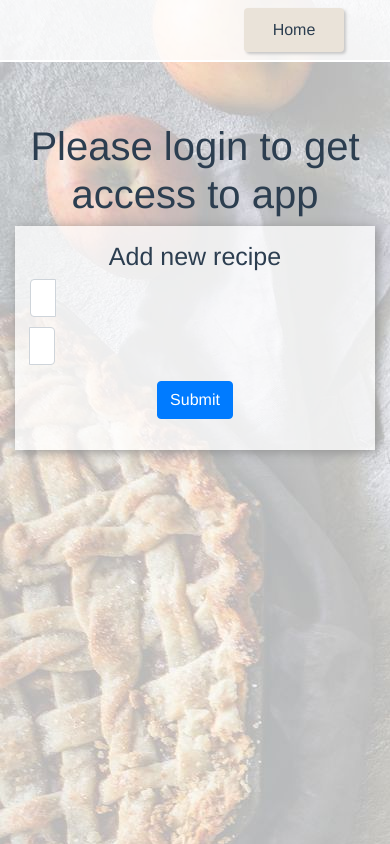
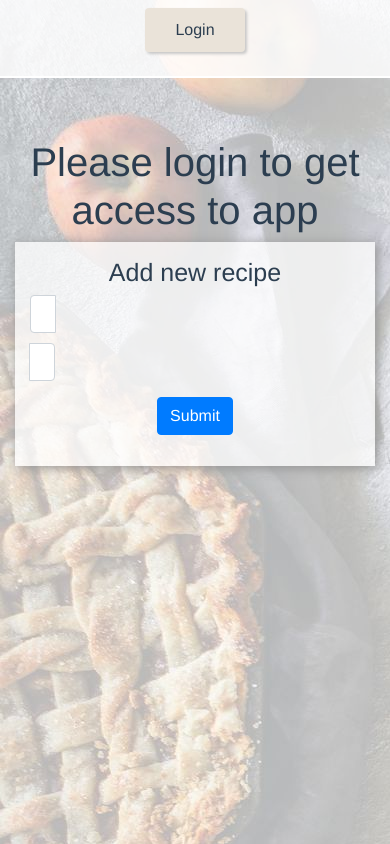
Before and after one commit to AndKorbiel/my-recipes, a Vue app: page /login in a window 390 px wide. Built offline with nearby package versions, Linux system fonts and the light colour scheme.

Commit message:
Navbar fixes

```diff
--- a/src/components/Navbar.vue
+++ b/src/components/Navbar.vue
@@ -2,7 +2,7 @@
     .container-fluid.navbar
         .row
             .col-sm-12.menu
-                router-link(:to="{ path: '/' }") Home
+                router-link(:to="{ path: '/' }") {{ authorizationToken ? 'Home' : 'Login' }}
                 router-link(:to="{ path: 'register' }" v-if="isAdmin") Register new user
                 router-link(:to="{ path: 'user-list' }" v-if="isAdmin") Users list
                 div.login-section(v-if="authorizationToken")
@@ -42,6 +42,7 @@
         .menu {
             display: flex;
             justify-content: flex-end;
+            align-items: center;
 
             a {
                 display: block;
@@ -72,5 +73,19 @@
                 }
             }
         }
+
+        @media screen and (max-width: 768px) {
+            .menu {
+                flex-direction: column;
+
+                .login-section a {
+                    margin-bottom: 0;
+                }
+
+                a {
+                    margin-bottom: 1em;
+                }
+            }
+        }
     }
 </style>
--- a/src/components/SubmitForm.vue
+++ b/src/components/SubmitForm.vue
@@ -83,6 +83,7 @@
         background: rgba(255, 255, 255, 0.749);
         padding: 15px;
         box-shadow: 2px 2px 11px #929292;
+        margin-bottom: 20px;
 
         .input-group {
             display: block;
```
